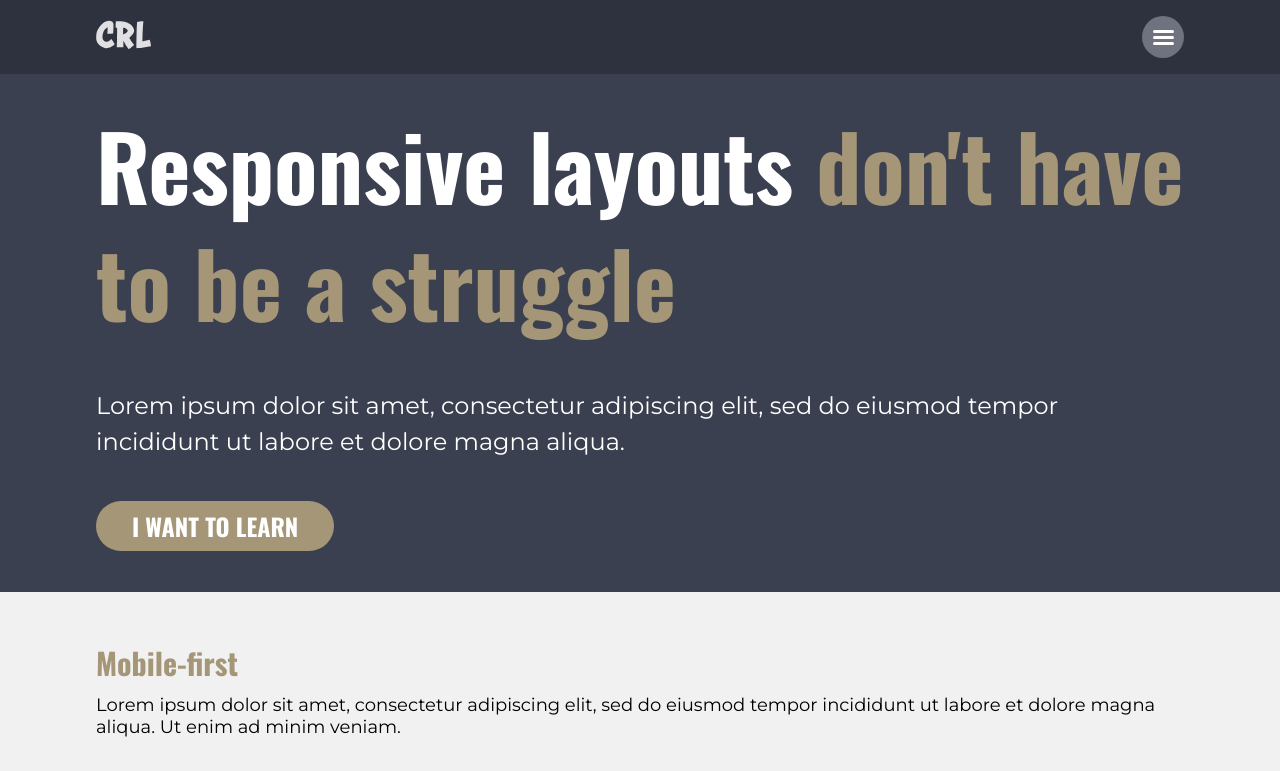
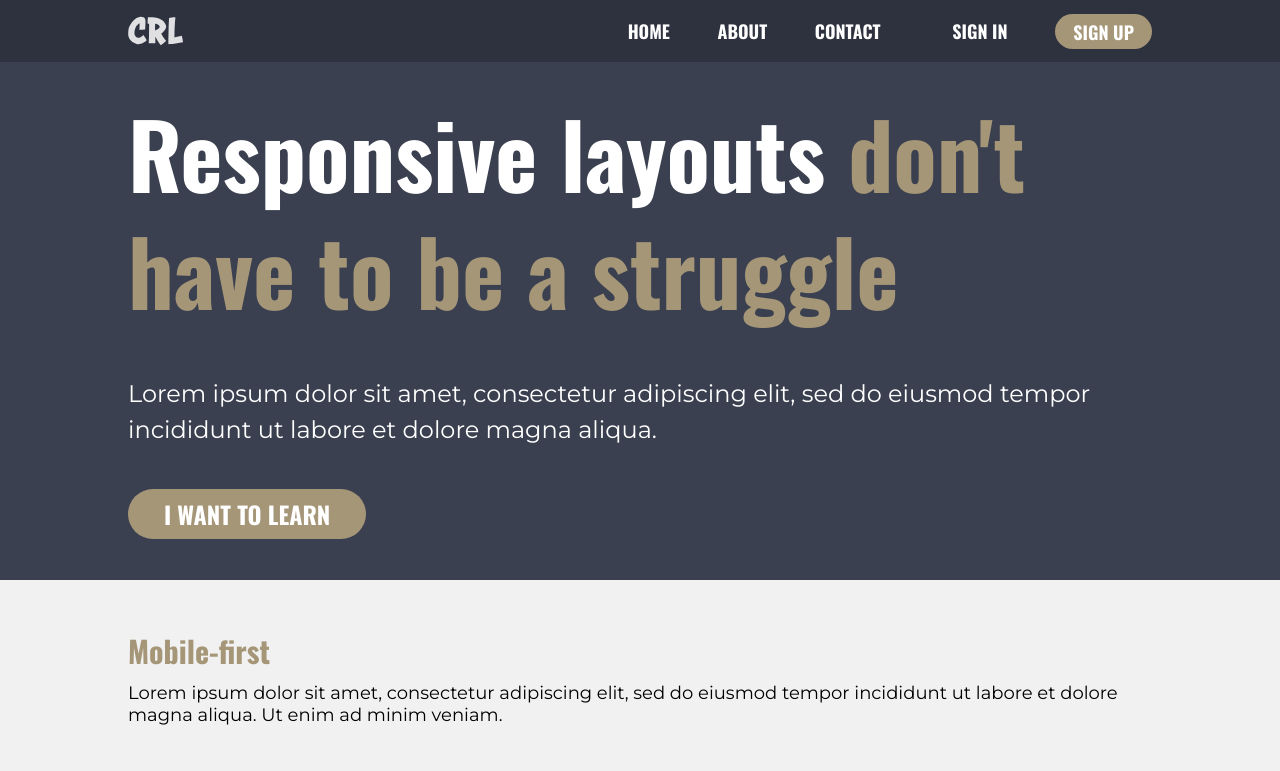
Before and after one commit to elizerdim/responsive-layouts-final-challenge, a plain HTML site: page index.html in a window 1280 px wide. Shown: the top 771 px of the page. Drawn offline with nearby package versions, Linux system fonts and the light colour scheme.

Commit message:
Style header for 1000px breakpoint

```diff
--- a/index.html
+++ b/index.html
@@ -13,6 +13,7 @@
     <body>
         <header>
             <div class="container">
+                <div class="flex-container--wide-screen">
                     <div class="flex-container">
                         <a href="#">
                             <img class="logo" src="./images/logo.svg" alt="logo">
@@ -32,6 +33,7 @@
                             <li class="nav__item"><a class="nav__link nav__link--button" href="#">Sign Up</a></li>
                         </ul>
                     </nav>
+                </div>
             </div>
         </header>
         <main>
--- a/styles.css
+++ b/styles.css
@@ -14,6 +14,7 @@ body {
 }
 
 img {
+    display: block;
     max-width: 100%;
 }
 
@@ -291,3 +292,38 @@ footer {
         text-align: left;
     }
 }
+
+@media only screen and (min-width: 1000px) {
+    .container {
+        width: 80%;
+    }
+
+    .flex-container--wide-screen {
+        display: flex;
+        justify-content: space-between;
+        align-items: center;
+    }
+
+    .nav {
+        flex-grow: 0.3;
+        display: block;
+        padding: 0;
+    }
+
+    .nav-toggle {
+        display: none;
+    }
+
+    .nav__list {
+        display: flex;
+        justify-content: space-between;
+    }
+
+    .nav__item {
+        margin-top: 0;
+    }
+
+    .nav__item--push {
+        margin-left: 1.5em;
+    }
+}
```
Lines whose indentation alone changed are shown as unchanged.
